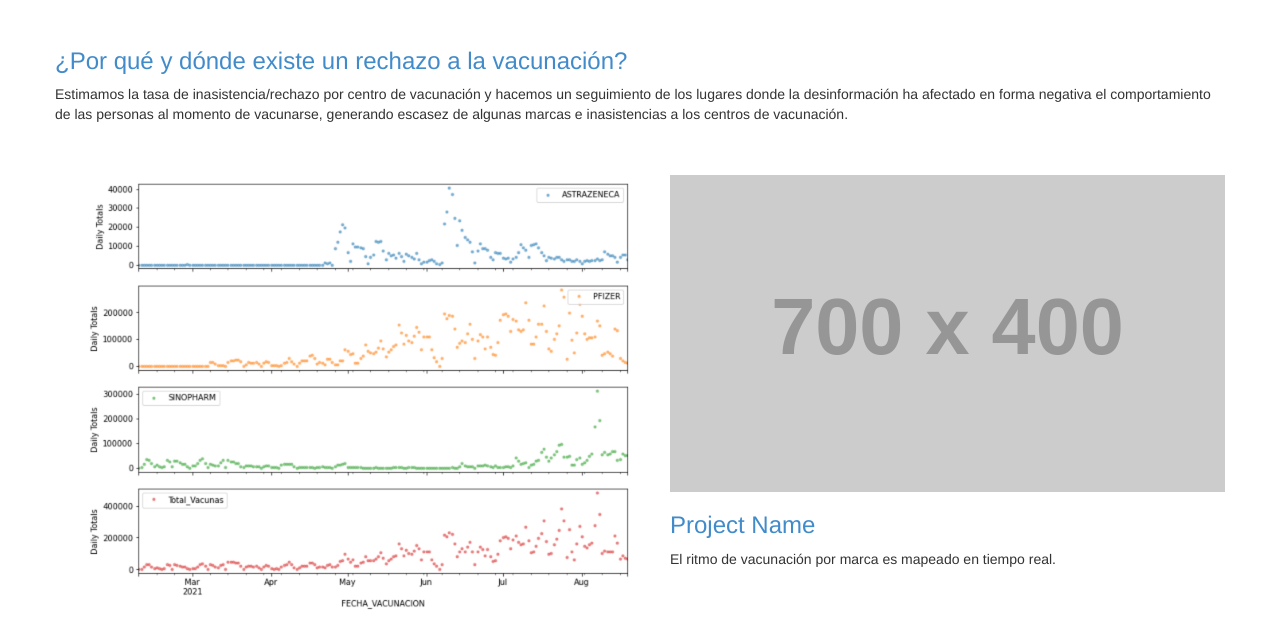
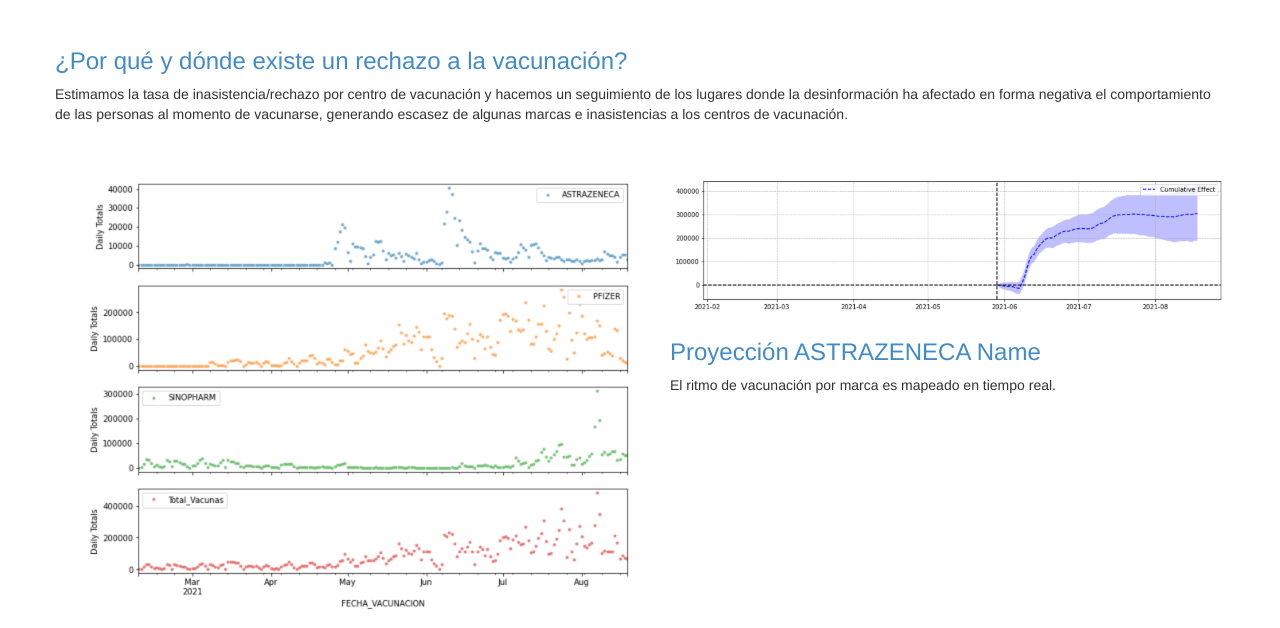
Before and after one commit to johnkbarrera/johnkevinbarrera1.github.io, a website: page dataton2021/thaniy.html in a window 1280 px wide. Shown: the part 152-780 px from the top of the page. Drawn offline with Linux system fonts and the light colour scheme; placeholder pictures from the web are drawn by us.

Commit message:
astrazeneca

```diff
--- a/dataton2021/thaniy.html
+++ b/dataton2021/thaniy.html
@@ -72,8 +72,8 @@
         </div>
 
         <div class="col-md-6 portfolio-item">
-          <a href="#project-link"><img class="img-responsive" src="http://placehold.it/700x400"></a>
-          <h3><a href="#project-link">Project Name</a></h3>
+          <a href="#project-link"><img class="img-responsive" src="figuras/ASTRAZENECA.png"></a>
+          <h3><a href="#project-link">Proyección ASTRAZENECA Name</a></h3>
           <p>El ritmo de vacunación por marca es mapeado en tiempo real.</p>
         </div>
 
```
Also changed, not shown: dataton2021/figuras/ASTRAZENECA.png (added).
